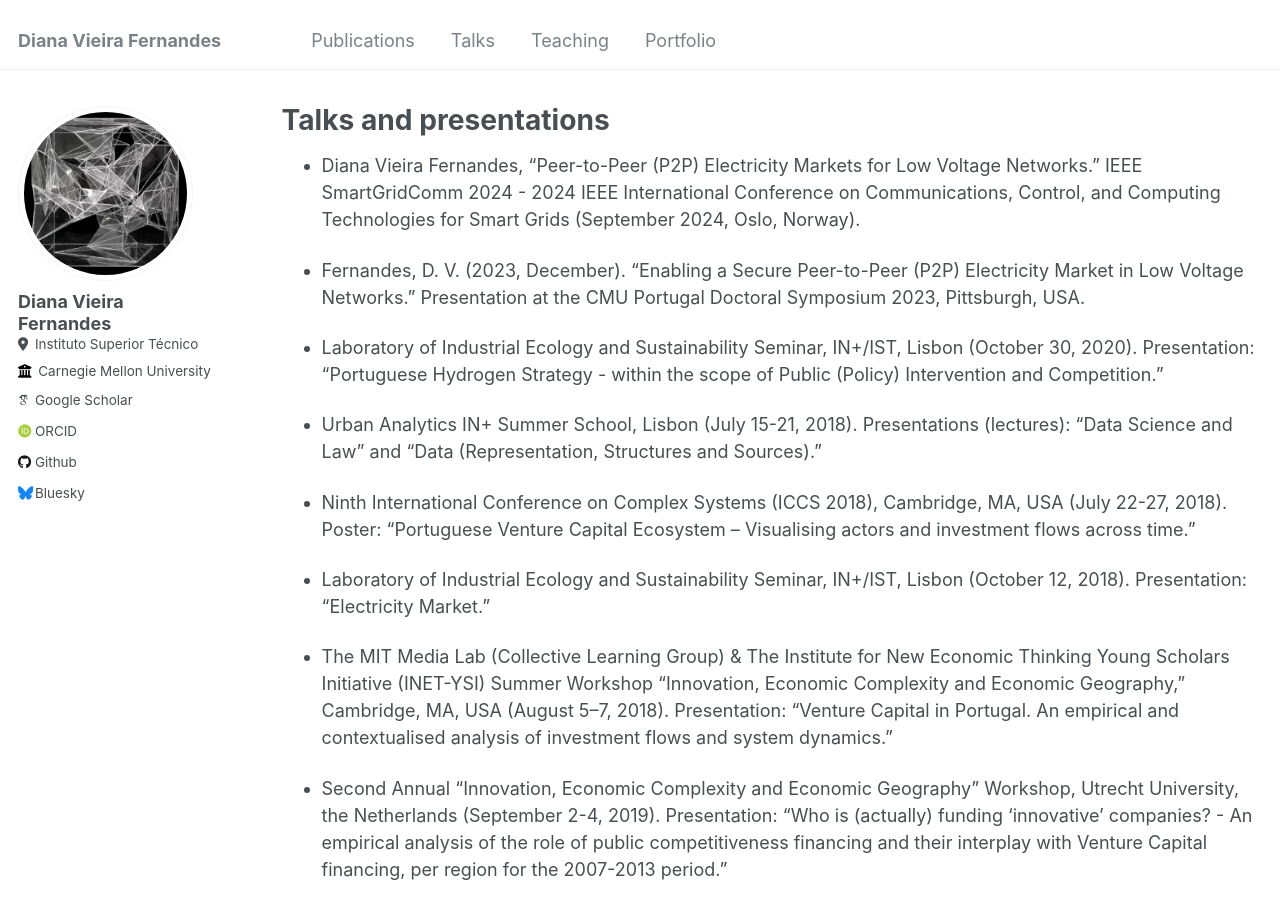
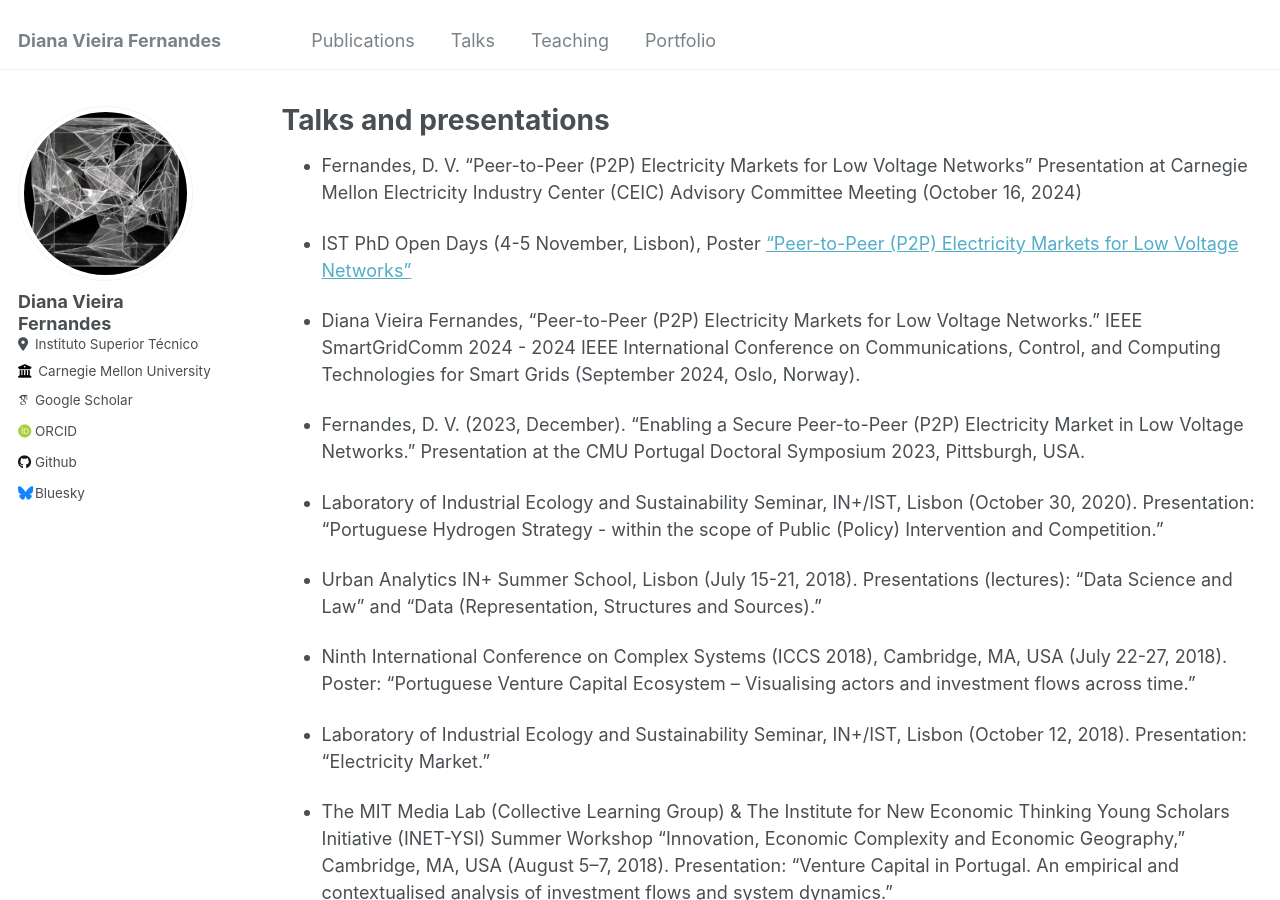
Before and after one commit to d-vf/d-vf.github.io, a Jekyll site: the page built from _pages/talks.md, in a window 1280 px wide and 900 px high. Built offline with Jekyll 4.4.1, drawn with Linux system fonts in a browser that asks for light colours; some web fonts are replaced.

Commit message:
Update talks.md

```diff
--- a/_pages/talks.md
+++ b/_pages/talks.md
@@ -4,6 +4,10 @@ title: "Talks and presentations"
 permalink: /talks/
 author_profile: true
 ---
+
+- Fernandes, D. V. “Peer-to-Peer (P2P) Electricity Markets for Low Voltage Networks” Presentation at Carnegie Mellon Electricity Industry Center (CEIC) Advisory Committee Meeting (October 16, 2024)
+
+- IST PhD Open Days (4-5 November, Lisbon), Poster [“Peer-to-Peer (P2P) Electricity Markets for Low Voltage Networks”](https://phdopendays.tecnico.ulisboa.pt/files/sites/168/dvf_epp_ist_phd_open_days_281024.pdf)
 
 - Diana Vieira Fernandes, "Peer-to-Peer (P2P) Electricity Markets for Low Voltage Networks." IEEE SmartGridComm 2024 - 2024 IEEE International Conference on Communications, Control, and Computing Technologies for Smart Grids (September 2024, Oslo, Norway).
 
```
